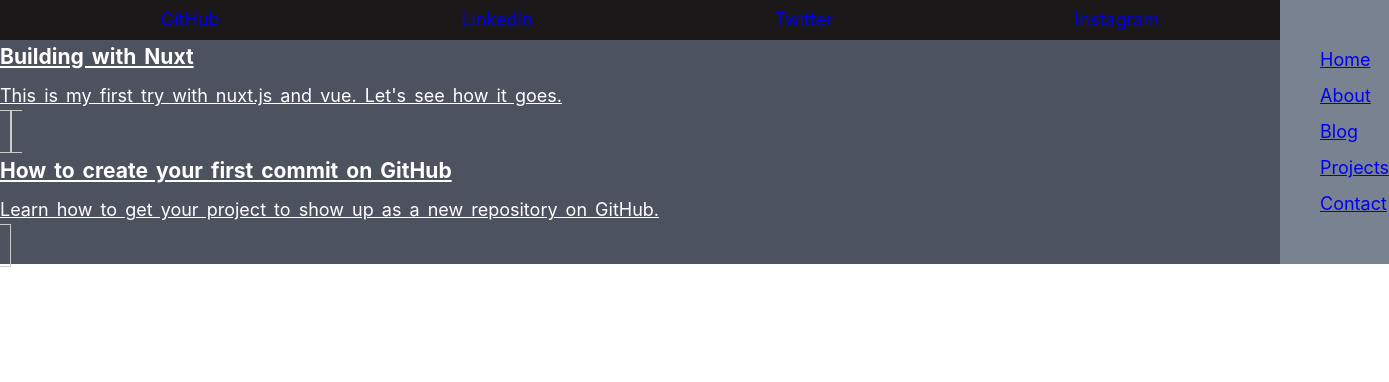
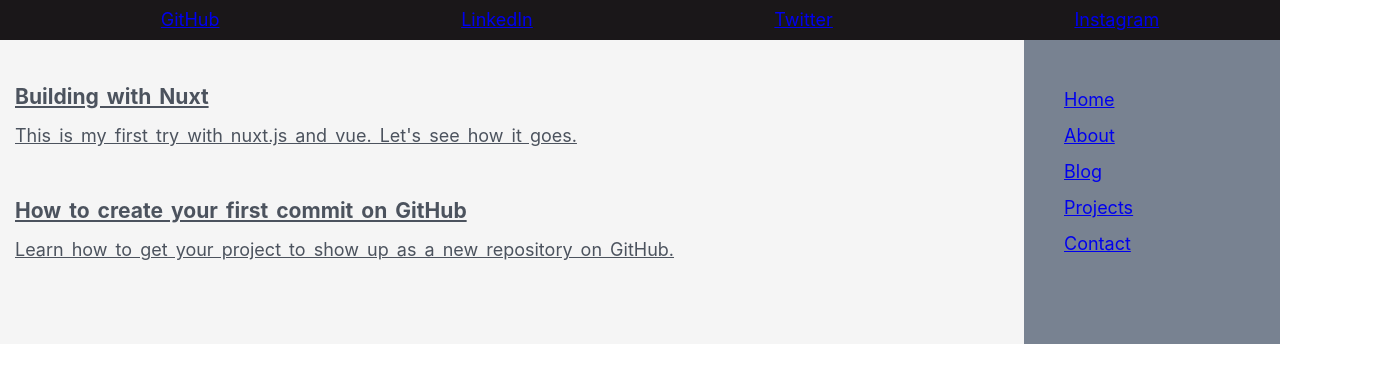
Before and after one commit to JennaKoslowski/vue-profile, a Nuxt app: page /blog in a window 1280 px wide. Shown: the top 382 px of the page, 1389 px wide, since content can reach past the window. Built offline with nearby package versions, Linux system fonts and the light colour scheme.

Commit message:
all bkg colors whitesmoke, all text         color: #4c535e;

```diff
--- a/components/Posts.vue
+++ b/components/Posts.vue
@@ -12,3 +12,10 @@
         props: ['title', 'previewText', 'id']
     }
 </script>
+
+<style scoped>
+    .posts {
+      background-color: whitesmoke;
+      color: #4c535e;
+    }
+</style>
--- a/pages/blog/_id/index.vue
+++ b/pages/blog/_id/index.vue
@@ -7,6 +7,10 @@
 </template>
 
 <style scoped>
+    body {
+        background-color: whitesmoke;
+        color: #4c535e;
+    }
     .single-blog {
         display:flex;
         flex-flow: column;
--- a/pages/blog/index.vue
+++ b/pages/blog/index.vue
@@ -24,17 +24,17 @@
 
 <style scoped>
     .blog {
-        background: #4c535e;
-        width: 100vw
+        background-color: whitesmoke;
+        color: #4c535e;
+        padding: 40px 15px;
     }
     .post {
-        color: white;
+        color: #4c535e;
         padding: 10px;
         height: 150px;
-        border: 1px solid #ccc;
     }
     .post h1 {
-        color: white;
+        color: #4c535e;
         display: flex;
         justify-content: center;
     }
```
